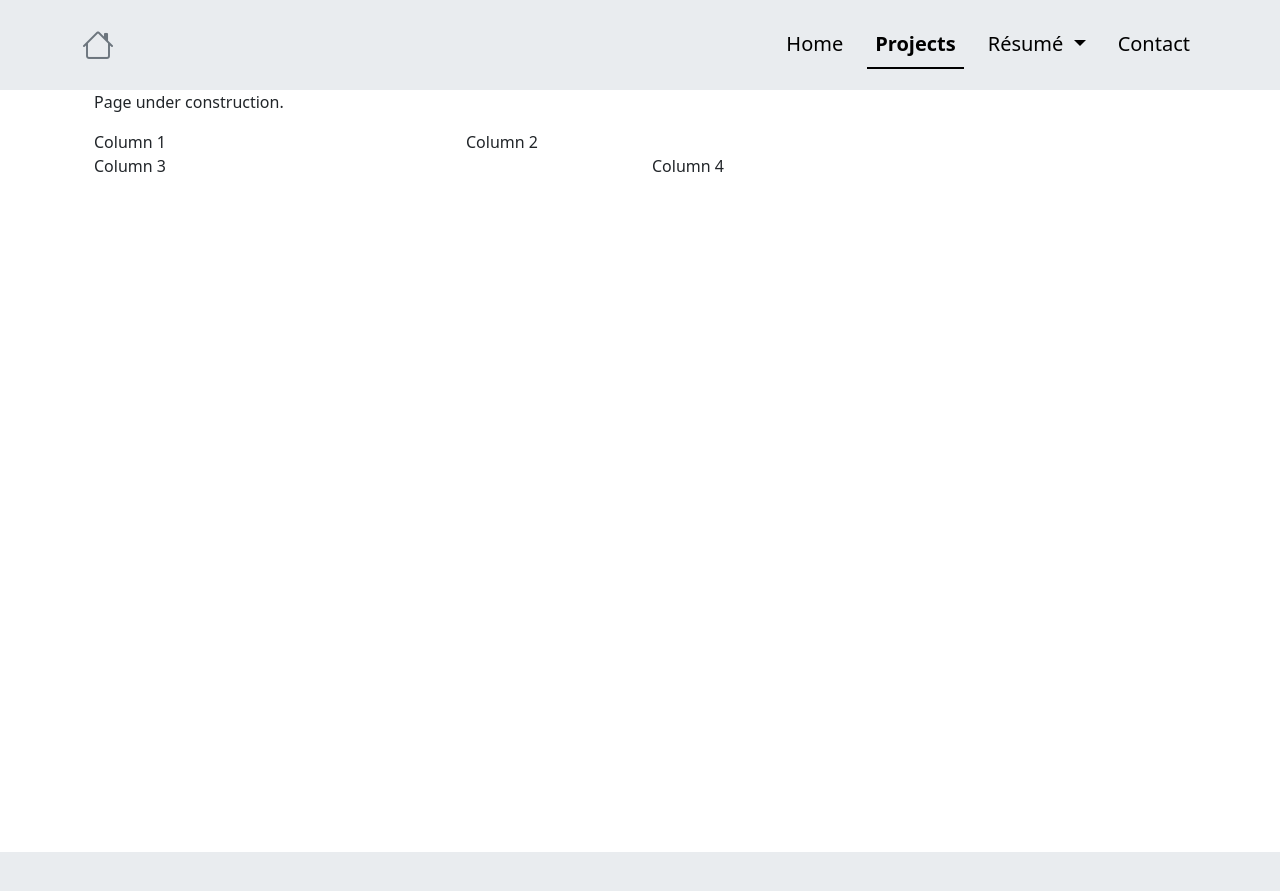
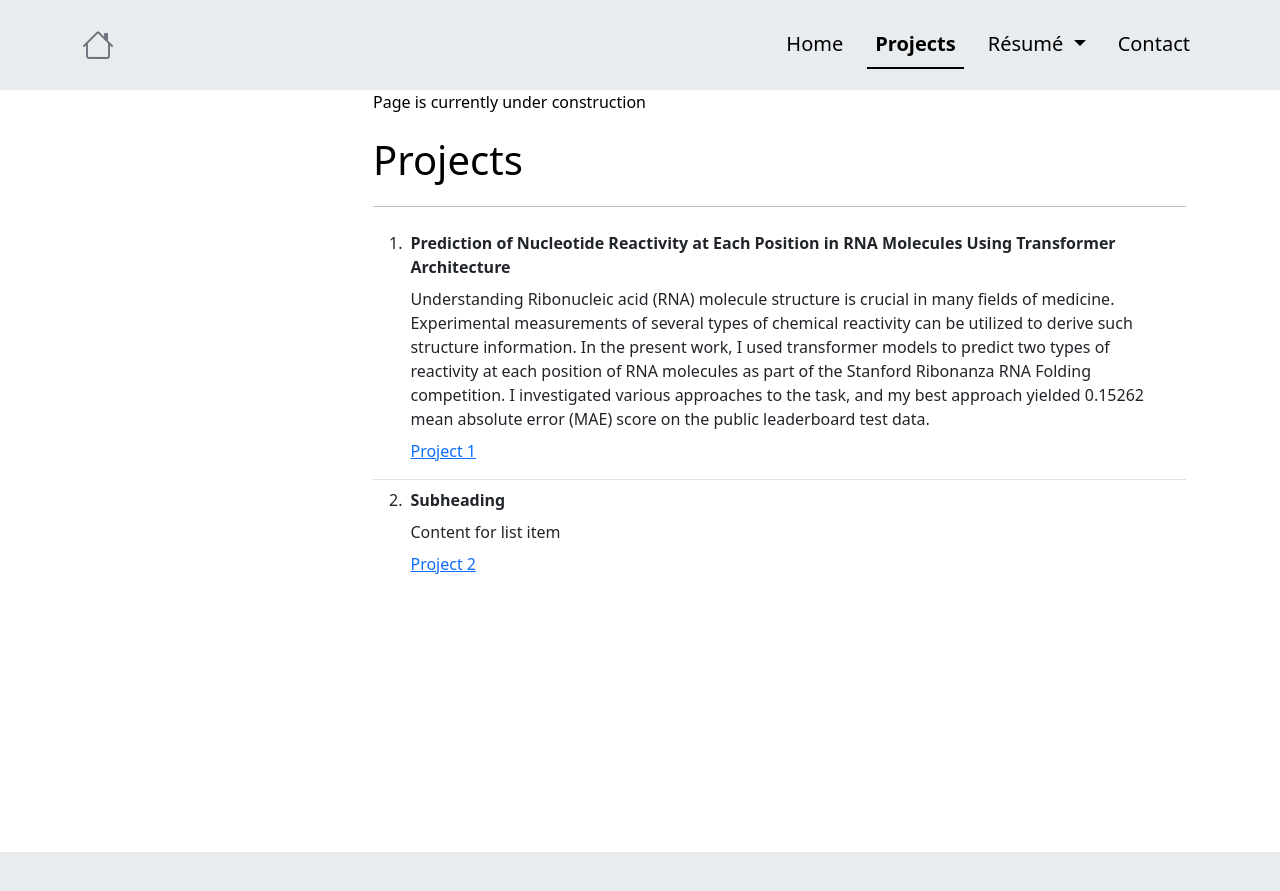
Before and after one commit to ilyanaanderson/ilyanaanderson.github.io, a Jekyll site: the page built from docs/projects.html, in a window 1280 px wide. Shown: the top 891 px of the page. Built offline with Jekyll 4.4.1, drawn with Linux system fonts in a browser that asks for light colours.

Commit message:
work on Projects page started

```diff
--- a/docs/index.html
+++ b/docs/index.html
@@ -9,6 +9,7 @@ title_id: home
         <div class="col-9 text-black">
             <p class="fs-1">Ilyana Anderson</p>
             <p class="fs-5">M.S. @ UT Austin </p>
+            <hr>
             <p class="fs-6">I am a Master’s student in Computer Science at the University of Texas at Austin. I am interested in training neural networks for a variety of purposes.</p>
             <p><a class="fs-6" href="/projects">View my projects.</a></p>
             <p><a class="fs-6" href="/resume.pdf">View my résumé (PDF).</a></p>
--- a/docs/projects.html
+++ b/docs/projects.html
@@ -4,14 +4,32 @@ title_id: projects
 permalink: /projects
 ---
 
+
 <div class="container-sm">
-    <p>Page under construction.</p>
     <div class="row">
-        <div class="col-sm-4">Column 1</div>
-        <div class="col-sm-8">Column 2</div>
-    </div>
-    <div class="row">
-        <div class="col-lg-6">Column 3</div>
-        <div class="col-lg-6">Column 4</div>
+        <div class="col-3"></div>
+        <div class="col-9 text-black">
+            <p>Page is currently under construction</p>
+            <p class="fs-1">Projects</p>
+            <hr>
+            <ol class="list-group list-group-numbered list-group-flush">
+                <li class="list-group-item d-flex justify-content-between align-items-start">
+                  <div class="ms-2 me-auto">
+                    <div class="fw-bold mb-2">Prediction of Nucleotide Reactivity at Each Position in RNA Molecules Using Transformer Architecture</div>
+                    <div class="mb-2">
+                        Understanding Ribonucleic acid (RNA) molecule structure is crucial in many fields of medicine. Experimental measurements of several types of chemical reactivity can be utilized to derive such structure information. In the present work, I used transformer models to predict two types of reactivity at each position of RNA molecules as part of the Stanford Ribonanza RNA Folding competition. I investigated various approaches to the task, and my best approach yielded 0.15262 mean absolute error (MAE) score on the public leaderboard test data.
+                    </div>
+                    <div class="mb-2"><a href="#">Project 1</a></div>
+                  </div>
+                </li>
+                <li class="list-group-item d-flex justify-content-between align-items-start">
+                  <div class="ms-2 me-auto">
+                    <div class="fw-bold mb-2">Subheading</div>
+                    <div class="mb-2">Content for list item</div>
+                    <div class="mb-2"><a href="#">Project 2</a></div>
+                  </div>
+                </li>
+              </ol>
+        </div>
     </div>
 </div>
```
